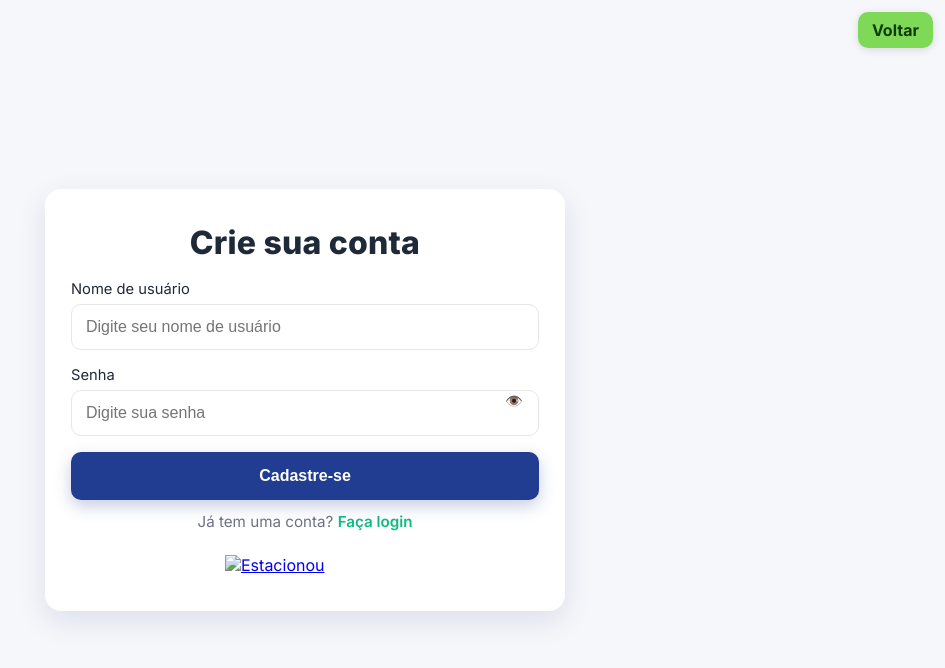
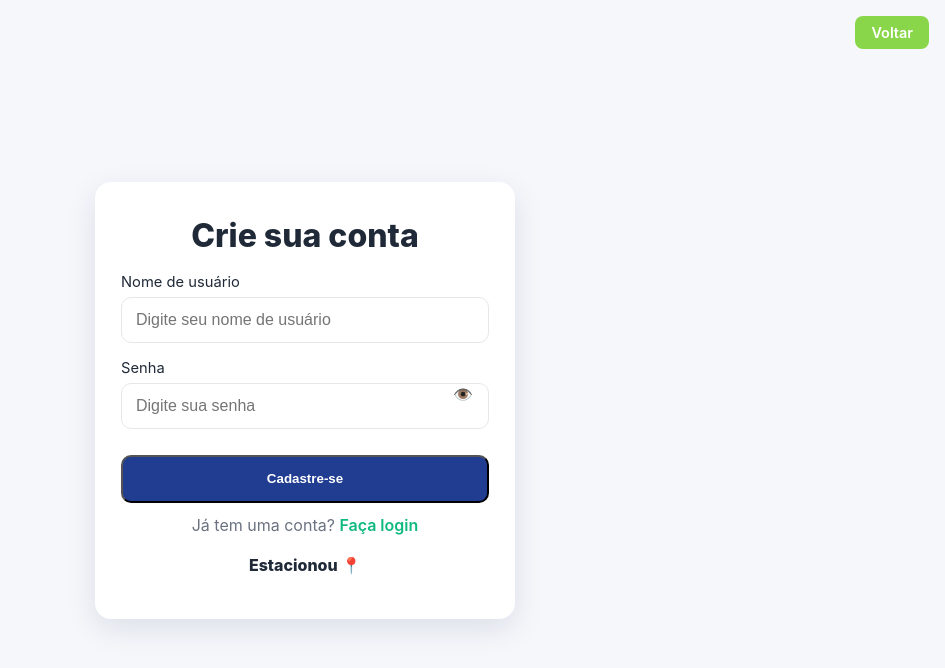
Before and after one commit to josefinancas/Estacionei, a plain HTML site: page Cadastro_revisado.html in a window 1280 px wide. Shown: the whole page, without its empty margins (335-1280 px from the left). Drawn offline with Linux system fonts and the light colour scheme.

Commit message:
Estacionou - revisado_10

```diff
--- a/Cadastro_revisado.html
+++ b/Cadastro_revisado.html
@@ -4,12 +4,13 @@
   <meta charset="utf-8" />
   <meta name="viewport" content="width=device-width, initial-scale=1" />
   <title>Crie sua conta — Estacionou</title>
+
   <link rel="stylesheet" href="css_cadastro.css">
 </head>
 <body>
 
-  <!-- Botão Voltar (fixo no topo-direito) -->
-  <a class="btn-back" href="index.html" aria-label="Voltar">Voltar</a>
+  <!-- BOTÃO VOLTAR -->
+  <a href="index.html" class="btn-voltar">Voltar</a>
 
   <main class="card" role="main">
     <h1>Crie sua conta</h1>
@@ -17,19 +18,13 @@
     <form id="form-signup" novalidate>
       <div class="field">
         <label for="username">Nome de usuário</label>
-        <input id="username" name="username" type="text"
-               placeholder="Digite seu nome de usuário"
-               autocomplete="username" required minlength="3" />
-        <div class="error" id="e-user">
-          Informe pelo menos 3 caracteres (apenas letras, números, “.”, “_” e “-”).
-        </div>
+        <input id="username" name="username" type="text" placeholder="Digite seu nome de usuário" autocomplete="username" required minlength="3" />
+        <div class="error" id="e-user">Informe pelo menos 3 caracteres (apenas letras, números, “.”, “_” e “-”).</div>
       </div>
 
       <div class="field password-wrap">
         <label for="password">Senha</label>
-        <input id="password" name="password" type="password"
-               placeholder="Digite sua senha"
-               autocomplete="new-password" required minlength="6" />
+        <input id="password" name="password" type="password" placeholder="Digite sua senha" autocomplete="new-password" required minlength="6" />
         <button type="button" class="toggle" aria-controls="password" aria-label="Mostrar/ocultar senha">👁️</button>
         <div class="error" id="e-pass">A senha precisa de ao menos 6 caracteres.</div>
         <div class="ok" id="ok-pass">Senha válida ✓</div>
@@ -39,10 +34,8 @@
 
       <p class="row-muted">Já tem uma conta? <a href="login.html">Faça login</a></p>
 
-      <!-- LOGO: deixe este caminho correto de acordo com sua pasta -->
-      <a href="index.html" class="brand-link">
-        <img id="brand-logo" src="assets/img/logo-transparente.png" alt="Estacionou">
-      </a>
+      <!-- LOGOMARCA COMO TEXTO + EMOJI -->
+      <p class="brand">Estacionou <span aria-hidden="true">📍</span></p>
     </form>
   </main>
 
--- a/css_cadastro.css
+++ b/css_cadastro.css
@@ -1,5 +1,3 @@
-@import url('https://fonts.googleapis.com/css2?family=Inter:wght@300;400;600;700;800&display=swap');
-
 :root{
   --bg:#f5f7fb;
   --card:#ffffff;
@@ -13,49 +11,50 @@
   --radius:16px;
 }
 
-*{ box-sizing:border-box }
-html, body{ height:100% }
+*{box-sizing:border-box}
+html,body{height:100%}
+
 body{
   margin:0;
-  font-family: "Inter", system-ui, -apple-system, "Segoe UI", Roboto, Ubuntu, "Helvetica Neue", Arial;
+  font-family: "Inter", sans-serif;
   background: var(--bg);
-  color: var(--text);
+  color:var(--text);
   display:grid;
   place-items:center;
   padding:24px;
 }
 
-/* Botão Voltar (topo direito) */
-.btn-back{
-  position: fixed;
-  top: 12px;
-  right: 12px;
-  background: #7ed957;
-  color: #113b06;
-  font-weight: 700;
-  padding: 8px 14px;
-  border-radius: 10px;
-  text-decoration: none;
-  box-shadow: 0 2px 8px rgba(0,0,0,.12);
+/* BOTÃO VOLTAR */
+.btn-voltar{
+  position:fixed;
+  top:16px;
+  right:16px;
+  background:#8ad64a;
+  color:#fff;
+  padding:8px 16px;
+  border-radius:8px;
+  text-decoration:none;
+  font-weight:600;
+  font-size:.9rem;
 }
-.btn-back:hover{ filter: brightness(0.95); }
+.btn-voltar:hover{background:#74c137}
 
 .card{
-  width: min(520px, 92vw);
-  background: var(--card);
-  border-radius: var(--radius);
-  box-shadow: 0 10px 30px rgba(2,18,64,.10);
-  padding: 28px 26px 32px;
+  width:min(420px, 92vw);
+  background:var(--card);
+  border-radius:var(--radius);
+  box-shadow:0 10px 30px rgba(2,18,64,.10);
+  padding:28px 26px;
 }
 
 h1{
-  margin: 6px 0 18px;
-  font-weight: 800;
-  text-align: center;
-  letter-spacing: .2px;
+  margin:6px 0 18px;
+  font-weight:800;
+  text-align:center;
 }
 
-.field{ margin:12px 0 16px; }
+.field{margin:12px 0 16px}
+
 label{
   display:block;
   font-size:.92rem;
@@ -69,8 +68,8 @@ input[type="text"], input[type="password"]{
   border-radius:10px;
   padding:0 14px;
   font-size:1rem;
-  transition: box-shadow .2s, border-color .2s, background .2s;
   background:#fff;
+  transition: box-shadow .2s, border-color .2s;
 }
 input:focus{
   outline:0;
@@ -78,63 +77,42 @@ input:focus{
   box-shadow:0 0 0 4px var(--ring);
 }
 
-.password-wrap{ position:relative; }
+.password-wrap{position:relative;}
+
 .toggle{
   position:absolute; right:10px; top:50%;
   transform:translateY(-50%);
   border:0; background:transparent; cursor:pointer;
-  color:var(--muted); font-size:.9rem;
-  padding:4px 6px; border-radius:6px;
+  color:var(--muted); font-size:1rem;
 }
-.toggle:hover{ color:var(--text); background:#f3f4f6 }
 
 .btn{
-  appearance:none;
   width:100%;
-  border:0;
   height:48px;
   border-radius:10px;
   background:var(--brand);
-  color:#fff; font-weight:700; font-size:1rem;
+  color:#fff; font-weight:700;
   cursor:pointer;
-  transition: transform .02s, background .2s, box-shadow .2s;
-  box-shadow: 0 6px 16px rgba(32,61,145,.25);
+  margin-top:10px;
 }
-.btn:hover{ background:var(--brand-600) }
-.btn:active{ transform:translateY(1px) }
+.btn:hover{background:var(--brand-600)}
 
 .row-muted{
-  text-align:center; color:var(--muted); font-size:.95rem;
+  text-align:center; color:var(--muted);
   margin-top:12px;
 }
-.row-muted a{ color:#10b981; text-decoration:none; font-weight:600; }
-.row-muted a:hover{ text-decoration:underline }
-
-/* Logo */
-.brand-link{ display:block; width:100%; }
-#brand-logo{
-  width: 160px;   /* ajuste se quiser */
-  height: auto;
-  display:block;
-  margin: 24px auto 4px auto;
+.row-muted a{
+  color:#10b981; text-decoration:none; font-weight:600;
 }
 
-/* Mensagens */
-.error{
-  color:var(--error);
-  font-size:.86rem;
-  margin-top:6px;
-  display:none;
-}
-.ok{
-  color:var(--ok);
-  font-size:.86rem;
-  display:none;
-  margin-top:6px;
+.brand{
+  text-align:center;
+  font-weight:800;
+  font-size:1rem;
+  margin-top:20px;
 }
 
-/* Acessibilidade */
-.sr-only{
-  position:absolute!important; width:1px;height:1px;padding:0;margin:-1px;
-  overflow:hidden;clip:rect(0,0,0,0);white-space:nowrap;border:0;
-}
+/* mensagens */
+.error,.ok{font-size:.9rem; display:none; margin-top:6px;}
+.error{color:var(--error);}
+.ok{color:var(--ok);}
--- a/java_cadastro.js
+++ b/java_cadastro.js
@@ -7,7 +7,6 @@
   const okPass = document.getElementById('ok-pass');
   const toggle = document.querySelector('.toggle');
 
-  // Validação simples (client-side)
   function userValido(v){
     return /^[a-zA-Z0-9._-]{3,}$/.test(v.trim());
   }
@@ -25,22 +24,16 @@
     okPass.style.display = ok ? 'block' : 'none';
   });
 
-  // Mostrar/ocultar senha
   toggle.addEventListener('click', () => {
     const isPwd = password.type === 'password';
     password.type = isPwd ? 'text' : 'password';
     toggle.textContent = isPwd ? '🙈' : '👁️';
   });
 
-  // Submit com prevenção e “simulação” de sucesso
   form.addEventListener('submit', (ev) => {
     ev.preventDefault();
-
     const uOK = userValido(username.value);
     const pOK = passValida(password.value);
-    eUser.style.display = uOK ? 'none' : 'block';
-    ePass.style.display = pOK ? 'none' : 'block';
-    okPass.style.display = pOK ? 'block' : 'none';
 
     if (uOK && pOK) {
       alert('Cadastro realizado com sucesso! 🎉');
```
